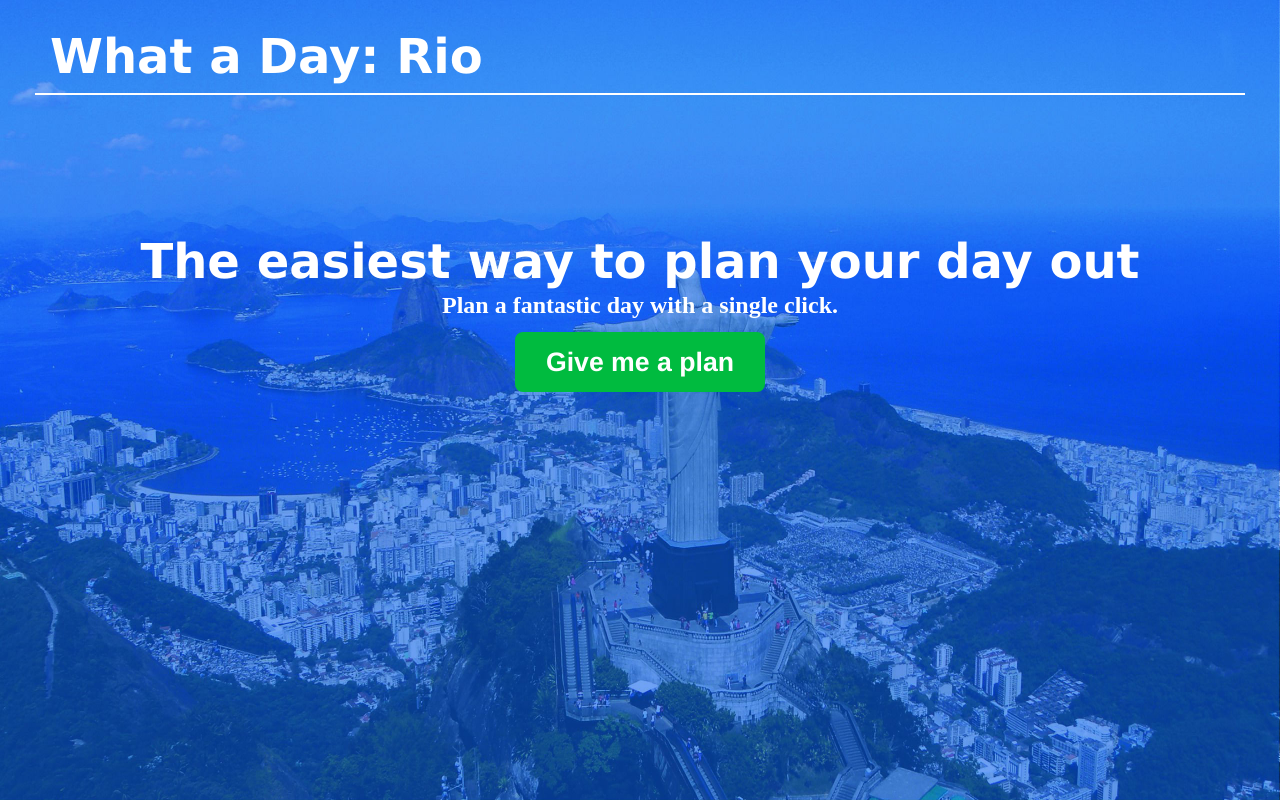
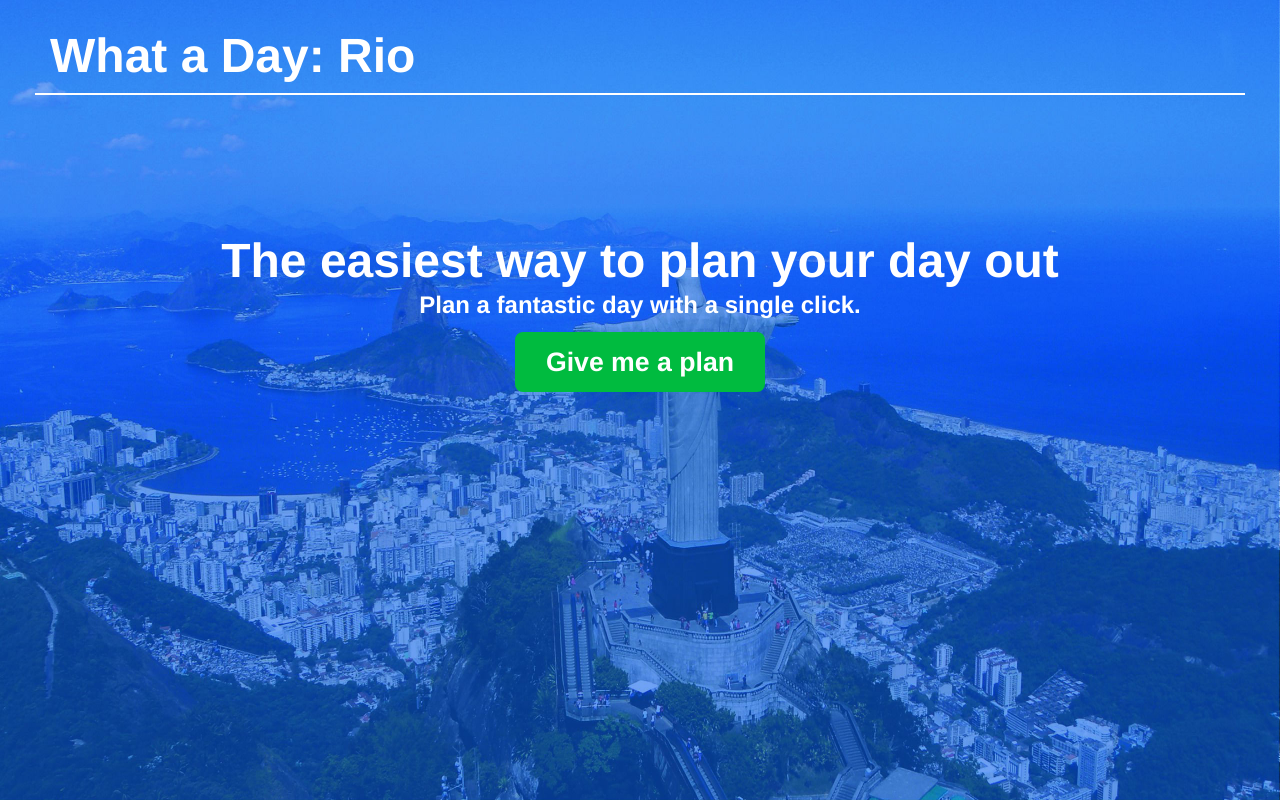
Before and after one commit to Matheusrma/flask-landingPage, a Flask app: page / in a window 1280 px wide. Run offline with Flask 2, Linux system fonts and the light colour scheme.

Commit message:
Changed event tracking and font

```diff
--- a/source/static/css/base.css
+++ b/source/static/css/base.css
@@ -23,7 +23,7 @@ body {
     color: FFFFFF;
     text-shadow: 1px 1px 1px 111111;
     font-size: 36pt;
-    font-family: Verdana;
+    font-family: Helvetica;
     font-weight: bold;
     margin-bottom: 10px; }
 
@@ -36,14 +36,14 @@ body {
     text-shadow: 1px 1px 1px 111111;
     font-size: 18pt;
     font-weight: bold;
-    font-family: Lucida;
+    font-family: Helvetica;
     text-align: center;
     width: 100%; }
   #cntr-generate-day h1 {
     color: FFFFFF;
     text-shadow: 1px 1px 1px 111111;
     font-size: 36pt;
-    font-family: Verdana;
+    font-family: Helvetica;
     font-weight: bold;
     margin-bottom: 0px; }
   #cntr-generate-day button {
@@ -69,7 +69,7 @@ body {
     text-shadow: 1px 1px 1px 111111;
     font-size: 16pt;
     font-weight: bold;
-    font-family: Lucida;
+    font-family: Helvetica;
     margin-bottom: 0px; }
 
 .txt-form {
--- a/source/static/scss/base.scss
+++ b/source/static/scss/base.scss
@@ -21,7 +21,7 @@ body{
 		color : FFFFFF;
 		text-shadow: 1px 1px 1px 111111;
 		font-size: 36pt;
-		font-family: Verdana;
+		font-family: Helvetica;
 		font-weight: bold;
 		margin-bottom: 10px;
 	}
@@ -45,7 +45,7 @@ body{
 		text-shadow: 1px 1px 1px 111111;
 		font-size: 18pt;
 		font-weight: bold;
-		font-family: Lucida;
+		font-family: Helvetica;
 		text-align:center;
 		width: 100%;
 	}
@@ -54,7 +54,7 @@ body{
 		color : FFFFFF;
 		text-shadow: 1px 1px 1px 111111;
 		font-size: 36pt;
-		font-family: Verdana;
+		font-family: Helvetica;
 		font-weight: bold;
 		margin-bottom: 0px;
 	}
@@ -87,7 +87,7 @@ body{
 		text-shadow: 1px 1px 1px 111111;
 		font-size: 16pt;
 		font-weight: bold;
-		font-family: Lucida;
+		font-family: Helvetica;
 		margin-bottom: 0px;
 	}
 }
--- a/source/templates/index.html
+++ b/source/templates/index.html
@@ -90,7 +90,7 @@
 				}
 
 				$("#btn-generate-day").click(function(e){
-					_gaq.push(['_trackEvent', 'Videos', 'Play', 'Baby\'s First Birthday']);
+					_gaq.push(['_trackEvent', 'DayPlanning', 'Plan']);
 					toggleDay(true);
 				});
 			});
```
